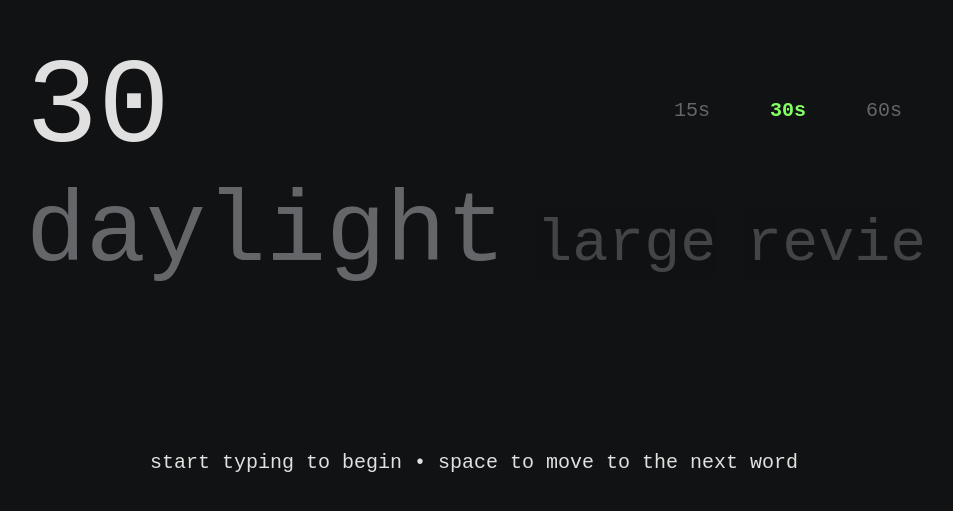
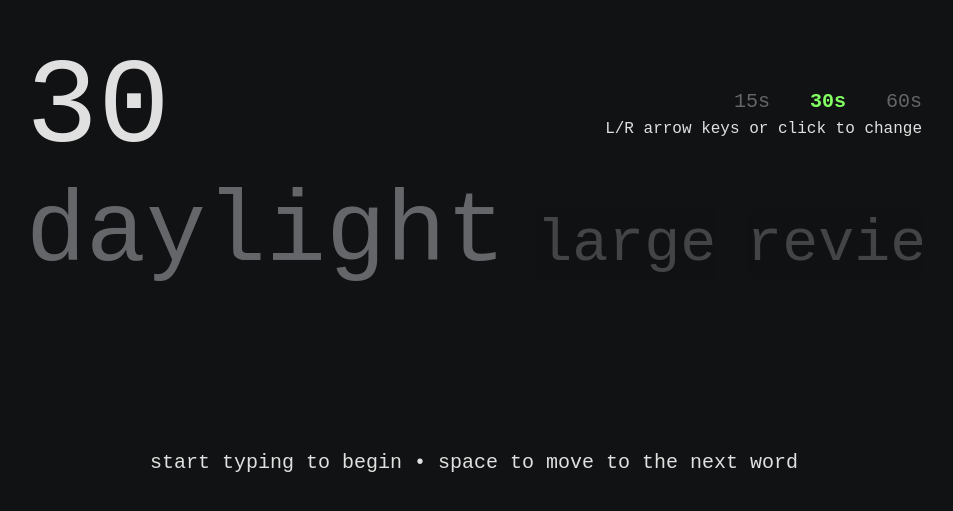
Before and after one commit to f2k5/clack, a React (Vite) app: page / in a window 1280 px wide. Shown: the part 235-746 px from the top of the page, without its empty margins (166-1119 px from the left). Built offline with nearby package versions, Linux system fonts and the light colour scheme.

Commit message:
duration change hint text

```diff
--- a/src/components/TimerButton/TimerButton.css
+++ b/src/components/TimerButton/TimerButton.css
@@ -2,7 +2,7 @@ button {
     font-family: 'JetBrains Mono', monospace;
     color: #646669;
     height: 40px;
-    padding: 10px 20px;
+    padding: 10px 0 10px 20px;
     border: none;
     margin-left: 20px;
     font-size: 20px;
--- a/src/components/Type/Type.css
+++ b/src/components/Type/Type.css
@@ -91,14 +91,23 @@ input {
 
 .btnContainer {
   display: flex;
-  justify-content: right;
+  flex-direction: column;
+  justify-content: center;
   align-items: center;
+}
+
+.btnWrapper {
+  width: 100%;
+  display: flex;
+  justify-content: flex-end;
 }
 
 .header {
   width: 100%;
   display: flex;
+  align-items: center;
   justify-content: space-between;
+  font-family: 'JetBrains Mono', monospace;
 }
 
 .timeRemaining {
--- a/src/components/Type/Type.jsx
+++ b/src/components/Type/Type.jsx
@@ -161,6 +161,7 @@ export default function Type () {
             <div className={`header ${testStarted === false ? "hide" : ""}`}>
                 <p className="timeRemaining">{timer}</p>
                 <div className={`btnContainer ${testStarted === true ? "hide" : ""}`}>
+                    <div className="btnWrapper">
                         <TimerButton
                             buttonText={15}
                             buttonSelected={duration === 15 ? true : false}
@@ -179,6 +180,8 @@ export default function Type () {
                             onButtonPress={handleDurationChange}
                             disableBtn={duration === 60}
                         />
+                    </div>
+                    <p>L/R arrow keys or click to change</p>
                 </div>
             </div>
 
```
Lines whose indentation alone changed are shown as unchanged.
